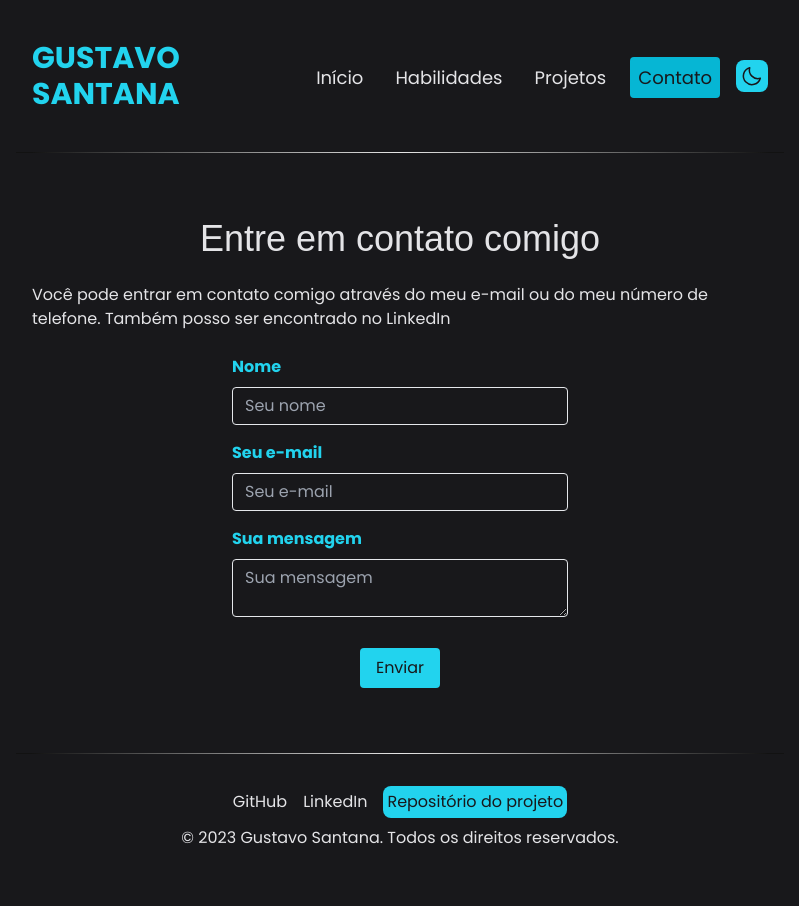
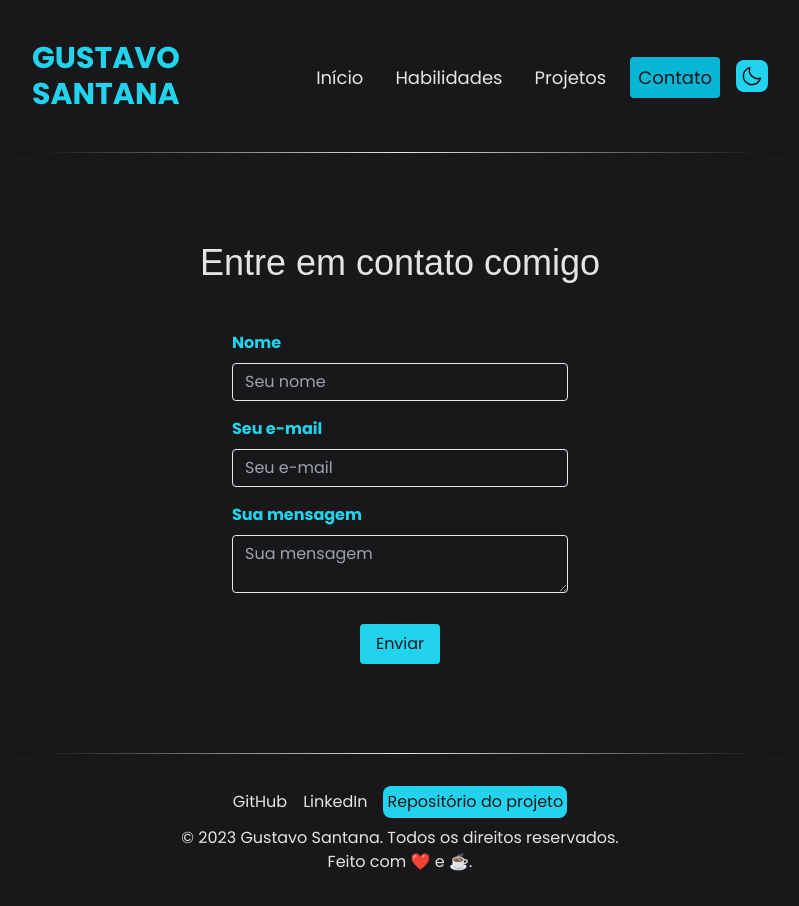
Before and after one commit to gustavros/gs-portfolio, a Next.js app: page /contact in a window 1280 px wide. Shown: the whole page, without its empty margins (240-1039 px from the left). Before the commit the page ends 882 px from the top, so only its background shows below. Built offline with nearby package versions, Linux system fonts and the light colour scheme; a web font is replaced by a local one.

Commit message:
feat: adjustes

```diff
--- a/src/app/contact/page.tsx
+++ b/src/app/contact/page.tsx
@@ -27,18 +27,6 @@ export default function Contact() {
         <h1 className="font-unbounded text-4xl p-6 relative text-center">
           Entre em contato comigo
         </h1>
-
-        <p>
-          Você pode entrar em contato comigo através do meu e-mail ou do meu
-          número de telefone. Também posso ser encontrado no{" "}
-          <a
-            href="https://www.linkedin.com/in/gustavo-santana-7b5b3b1b3/"
-            target="_blank"
-            rel="noreferrer"
-          >
-            LinkedIn
-          </a>
-        </p>
 
         <form className="bg-transparent rounded-lg p-6 w-96">
           <div className="mb-4">
--- a/src/components/Footer.tsx
+++ b/src/components/Footer.tsx
@@ -19,9 +19,19 @@ export default function Footer() {
         </a>
       </div>
 
-      <div>
+      <div className="text-center">
         <p className="text-center">
           © {actualYear} Gustavo Santana. Todos os direitos reservados.{" "}
+        </p>
+        <p className="text-center">
+          Feito com{" "}
+          <span role="img" aria-label="coração">
+            ❤️
+          </span>{" "}
+          e{" "}
+          <span role="img" aria-label="café">
+            ☕.
+          </span>
         </p>
       </div>
     </footer>
```
